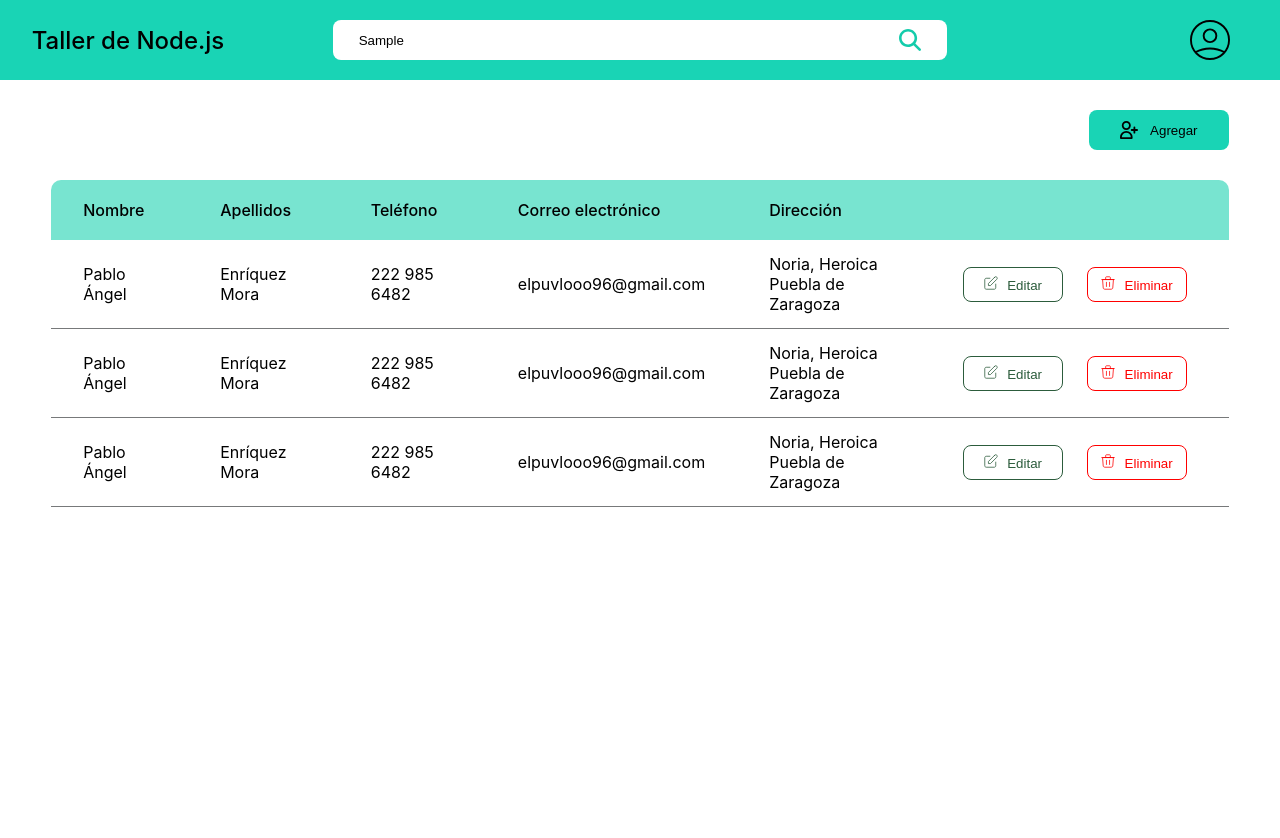
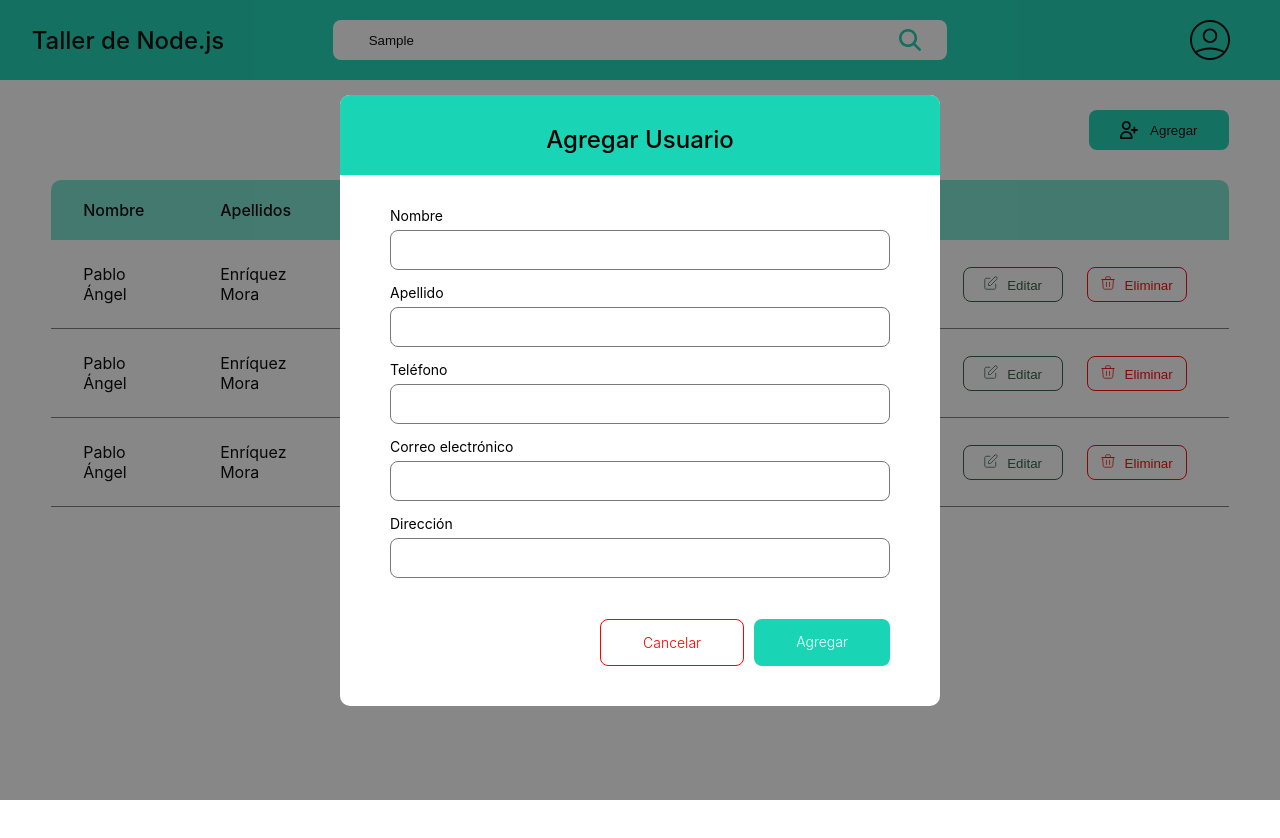
Before and after one commit to AlanRAN7/RecursosHumanos_API, a website: page src/pages/main.html in a window 1280 px wide. Both pictures are taken after typing "Sample" into the empty fields and a click on the button "Agregar". Drawn offline with Linux system fonts and the light colour scheme.

Commit message:
Added modals for adding and editing users

```diff
--- /dev/null
+++ b/src/js/main.js
@@ -0,0 +1,33 @@
+// Obteniendo los elementos del DOM
+const openAddModal = document.querySelector('.btn-add');
+const openEditEmployee = document.getElementById('btn-edit');
+
+const modalAdd = document.querySelector('.modal-add');
+const modalEdit = document.querySelector('.modal-edit');
+
+const closeAddModal = document.querySelector('.modal-btn-close');
+const closeEditModal = document.getElementById('btn-edit-close');
+
+function preventDef(event) {
+  event.preventDefault();
+}
+
+// Se abre el modal para agregar un nuevo empleado
+function openModalAdd() {
+  modalAdd.classList.add('modal-show');
+}
+
+// // Se cierra el modal para agregar un nuevo empleado
+function closeModalAdd() {
+  modalAdd.classList.remove('modal-show');
+}
+
+// Se abre el modal para editar un empleado
+function openModalEdit() {
+  modalEdit.classList.add('modal-show');
+}
+
+// Se cierra el modal para editar un empleado
+function modalEditClose() {
+  modalEdit.classList.remove('modal-show');
+}
--- a/src/pages/main.html
+++ b/src/pages/main.html
@@ -21,7 +21,7 @@
   </header>
 
   <main>
-    <button class="btn-add">
+    <button class="btn-add" onclick="openModalAdd()">
       <span class="add-icon"></span>
       Agregar
     </button>
@@ -47,7 +47,7 @@
         <td>elpuvlooo96@gmail.com</td>
         <td>Noria, Heroica Puebla de Zaragoza</td>
         <td class="btn-container">
-          <button class="btn-edit">
+          <button class="btn-edit" onclick="openModalEdit()">
             <span class="edit-icon"></span>
             Editar
           </button>
@@ -67,7 +67,7 @@
         <td>elpuvlooo96@gmail.com</td>
         <td>Noria, Heroica Puebla de Zaragoza</td>
         <td class="btn-container">
-          <button class="btn-edit">
+          <button class="btn-edit" onclick="openModalEdit()">
             <span class="edit-icon"></span>
             Editar
           </button>
@@ -87,7 +87,7 @@
         <td>elpuvlooo96@gmail.com</td>
         <td>Noria, Heroica Puebla de Zaragoza</td>
         <td class="btn-container">
-          <button class="btn-edit">
+          <button class="btn-edit" onclick="openModalEdit()">
             <span class="edit-icon"></span>
             Editar
           </button>
@@ -102,5 +102,56 @@
 
     </table>
   </main>
+
+  <!-- Modal para agregar un nuevo empleado -->
+  <section class="modal-add">
+    <div class="modal-container">
+      <h2 class="modal-title">Agregar Usuario</h2>
+
+      <form action="" class="modal-text">
+        <label for="name">Nombre</label>
+        <input type="text" name="name" id="name">
+        <label for="last_name">Apellido</label>
+        <input type="text" name="last_name" id="last_name">
+        <label for="phone_number">Teléfono</label>
+        <input type="text" name="phone_number" id="phone_number">
+        <label for="email">Correo electrónico</label>
+        <input type="email" name="email" id="email">
+        <label for="address">Dirección</label>
+        <input type="text" name="address" id="address" class="input-large">
+      </form>
+
+      <div class="modal-btn-container">
+        <a class="modal-btn-close" onclick="closeModalAdd()">Cancelar</a>
+        <a class="modal-btn-add">Agregar</a>
+      </div>
+    </div>
+  </section>
+
+  <!-- Modal para editar un usuario -->
+  <section class="modal-edit">
+    <div class="modal-container">
+      <h2 class="modal-title">Editar Usuario</h2>
+
+      <form action="" class="modal-text">
+        <label for="name">Nombre</label>
+        <input type="text" name="name" id="name">
+        <label for="last_name">Apellido</label>
+        <input type="text" name="last_name" id="last_name">
+        <label for="phone_number">Teléfono</label>
+        <input type="text" name="phone_number" id="phone_number">
+        <label for="email">Correo electrónico</label>
+        <input type="email" name="email" id="email">
+        <label for="address">Dirección</label>
+        <input type="text" name="address" id="address" class="input-large">
+      </form>
+
+      <div class="modal-btn-container">
+        <a class="modal-btn-close" onclick="modalEditClose()">Cancelar</a>
+        <a class="modal-btn-add">Guardar</a>
+      </div>
+    </div>
+  </section>
+  <script src="../js/main.js"></script>
 </body>
 </html>
--- a/src/styles/main.css
+++ b/src/styles/main.css
@@ -29,6 +29,7 @@ header {
 .input-container input {
   width: 80%;
   height: 40px;
+  margin: 0;
   border: none;
   outline: none;
 }
@@ -150,3 +151,119 @@ table td {
 .data-container {
   border-bottom: 1px solid var(--grey);
 }
+
+/* Estilo del modal */
+.modal-add {
+  position: fixed;
+  top: 0;
+  left: 0;
+  right: 0;
+  bottom: 0;
+  display: flex;
+  background-color: #11111180;
+  opacity: 0;
+  pointer-events: none;
+
+  transition: opacity 0.5s;
+  --transition: transform 0.8s;
+}
+.modal-edit {
+  position: fixed;
+  top: 0;
+  left: 0;
+  right: 0;
+  bottom: 0;
+  display: flex;
+  background-color: #11111180;
+  opacity: 0;
+  pointer-events: none;
+
+  transition: opacity 0.5s;
+  --transition: transform 0.8s;
+}
+.modal-show {
+  opacity: 1;
+  pointer-events: unset;
+  transition: opacity 0.5s;
+
+  --transition: transform 0.8s;
+}
+.modal-container {
+  display: grid;
+  gap: 1em;
+  place-items: center;
+  grid-auto-columns: 100%;
+  width: 90%;
+  max-width: 600px;
+  max-height: 90%;
+  margin: auto;
+  background-color: var(--white);
+  border-radius: 10px;
+
+  transform: var(--transform);
+  transition: var(--transition);
+
+}
+.modal-title {
+  width: 100%;
+  height: 80px;
+  padding: 30px 0;
+  font-size: 24px;
+  font-weight: 500;
+  text-align: center;
+  border-radius: 10px 10px 0px 0px;
+  background-color: var(--main-green);
+}
+.modal-text {
+  font-size: 14px;
+  margin-top: 1em;
+}
+form {
+  width: 90%;
+  height: 100%;
+  padding: 15px 20px 0px 20px;
+  display: flex;
+  flex-direction: column;
+}
+
+input {
+  width: 100%;
+  height: 40px;
+  margin: 6px 0px 14px 0px;
+  border: 1px solid var(--grey);
+  border-radius: 8px;
+  outline: none;
+  padding: 0 10px;
+}
+.modal-btn-container {
+  width: 85%;
+  display: flex;
+  justify-content: flex-end;
+  margin-bottom: 30px;
+}
+.modal-btn-close {
+  display: inline-block;
+  margin: 10px 5px;
+  color: red;
+  text-decoration: none;
+  font-size: 14px;
+  font-weight: 300;
+  padding: 1em 3em;
+  border: 1px solid red;
+  border-radius: 8px;
+  cursor: pointer;
+  transition: background-color 0.3s;
+}
+.modal-btn-add {
+  display: inline-block;
+  margin: 10px 5px;
+  color: var(--white);
+  text-decoration: none;
+  font-size: 14px;
+  font-weight: 300;
+  background-color: var(--main-green);
+  padding: 1em 3em;
+  border-radius: 8px;
+  cursor: pointer;
+  transition: background-color 0.3s;
+}
```
